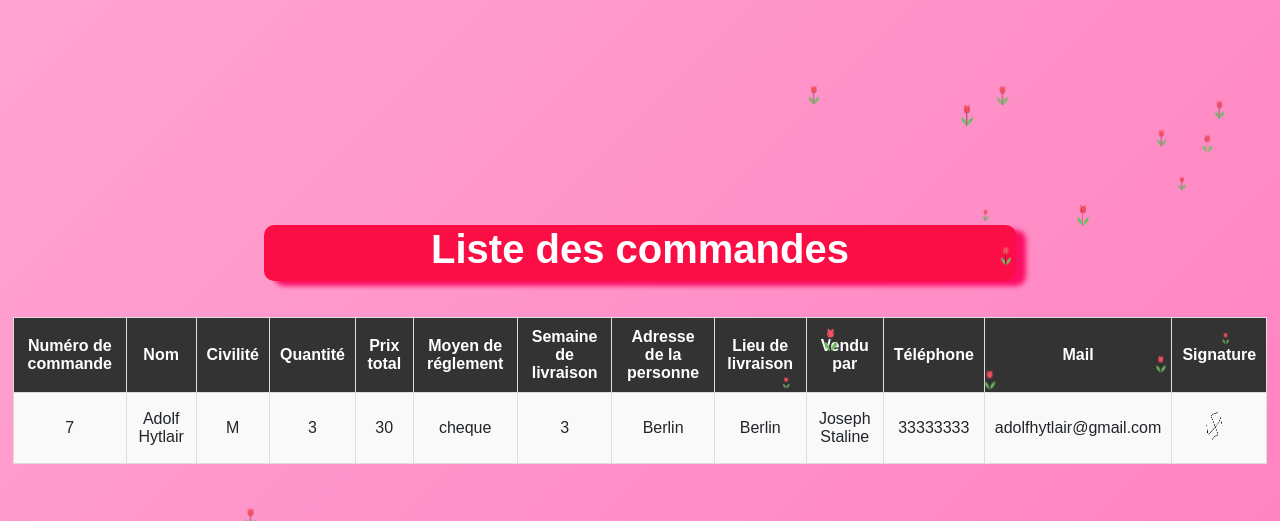
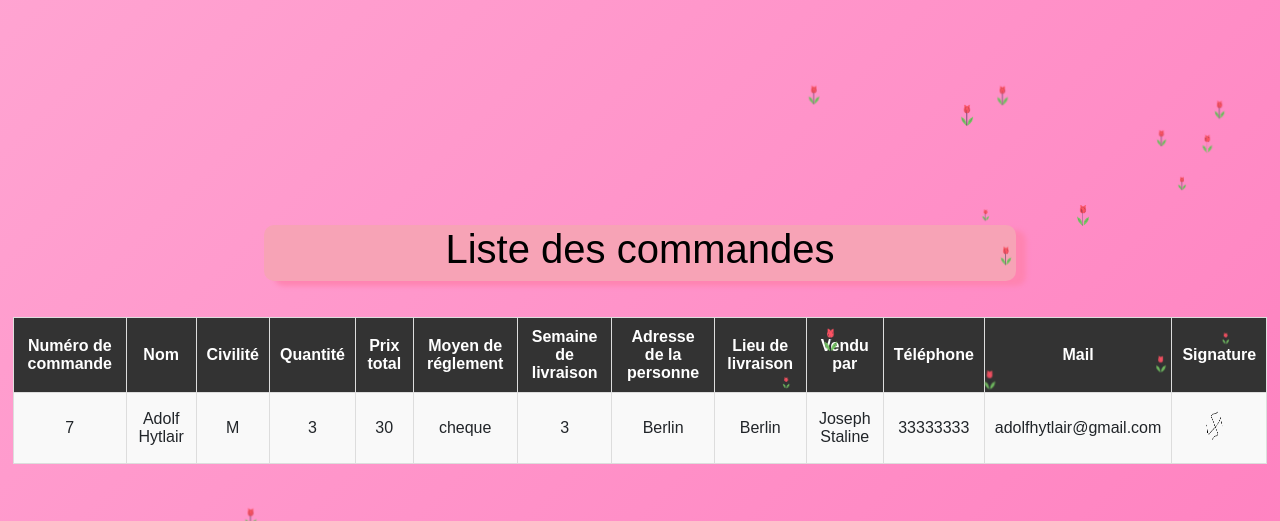
Before and after one commit to baptistechevalier/tulipes, a PHP site: page /tulipe/prof/liste_commandes.php in a window 1280 px wide. Shown: the part 56-577 px from the top of the page. Run offline with PHP 8.4, Linux system fonts and the light colour scheme; a user stored in the database is signed in; data comes from the database, SQL or seed files in the repository.

Commit message:
<br> <br> <br>

```diff
--- a/prof/liste_commandes.php
+++ b/prof/liste_commandes.php
@@ -14,7 +14,7 @@ try {
     <script src="/tulipe/script.js"></script>
     <main>
         <div class="liste_commande">
-            <h1><b>Liste des commandes</b></h1>
+            <h1>Liste des commandes</h1>
         </div>
         <br>
         <div class = "tableau_commande">
--- a/style.css
+++ b/style.css
@@ -6,7 +6,7 @@
 
 body {
   margin: 0;
-  height: 100vh;
+  height: 100%;
   font-family: 'Arial', sans-serif;
   background: linear-gradient(-45deg, #FF69B4, #FFFFFF);
   background-size: 400% 400%;
@@ -119,14 +119,14 @@ a:hover {
 }
 
 .liste_commande {
-  margin-top: 3%;
+  /* margin-top: 3%; */
   margin: auto;
   width: 60%;
   text-align: center;
-  color: #fff;
+  color: black;
   border-radius: 10px;
-  background-color: rgb(251, 14, 70);
-  box-shadow: 10px 5px 5px rgb(251, 14, 100);
+  background-color: rgb(247, 163, 182);
+  box-shadow: 10px 5px 5px rgb(255, 132, 177);
   display: flex;
   justify-content: center;
 }
```
Also changed, not shown: index.php (+15 -1 lines), addcommande.php (line endings or trailing spaces), assets/images/bouquet-de-tulipes-roses-2-removebg-preview.png (added), images/670684c940adf.png (added), images/6706ad8509dba.png (added).
